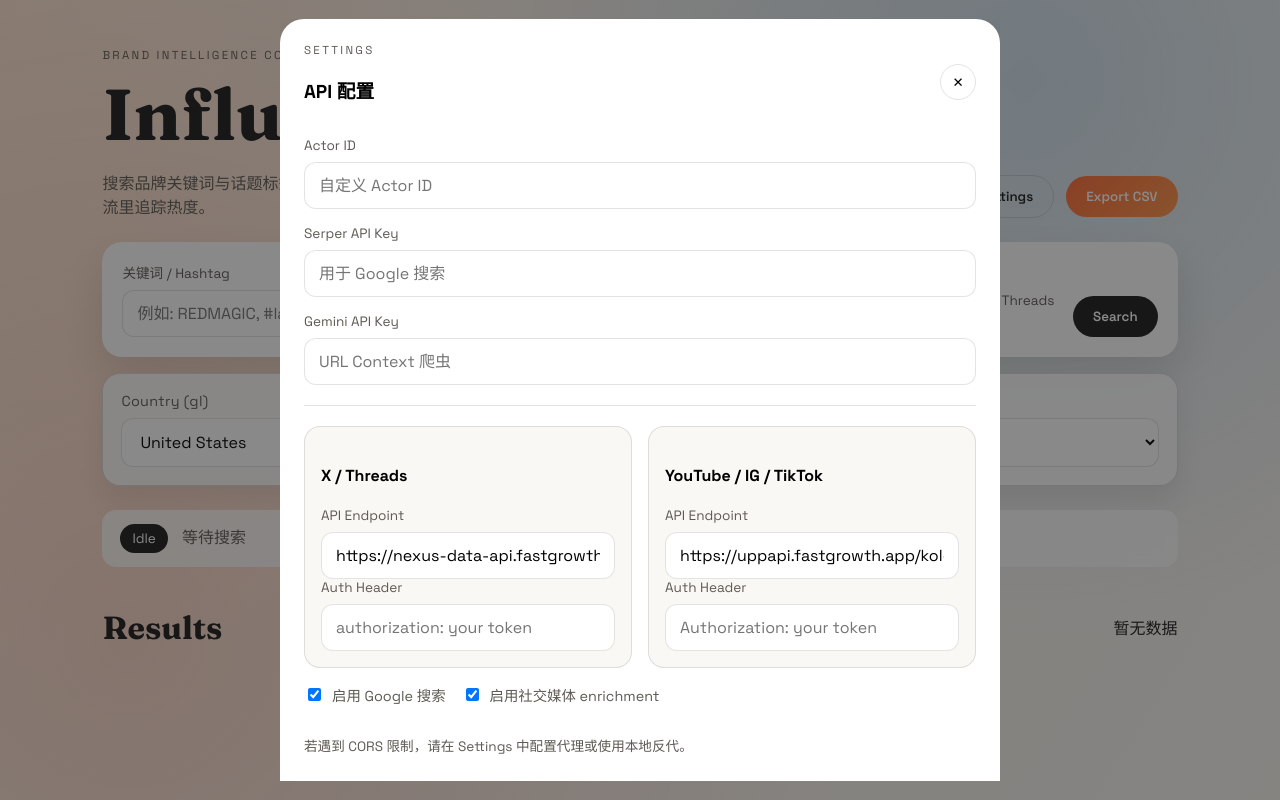
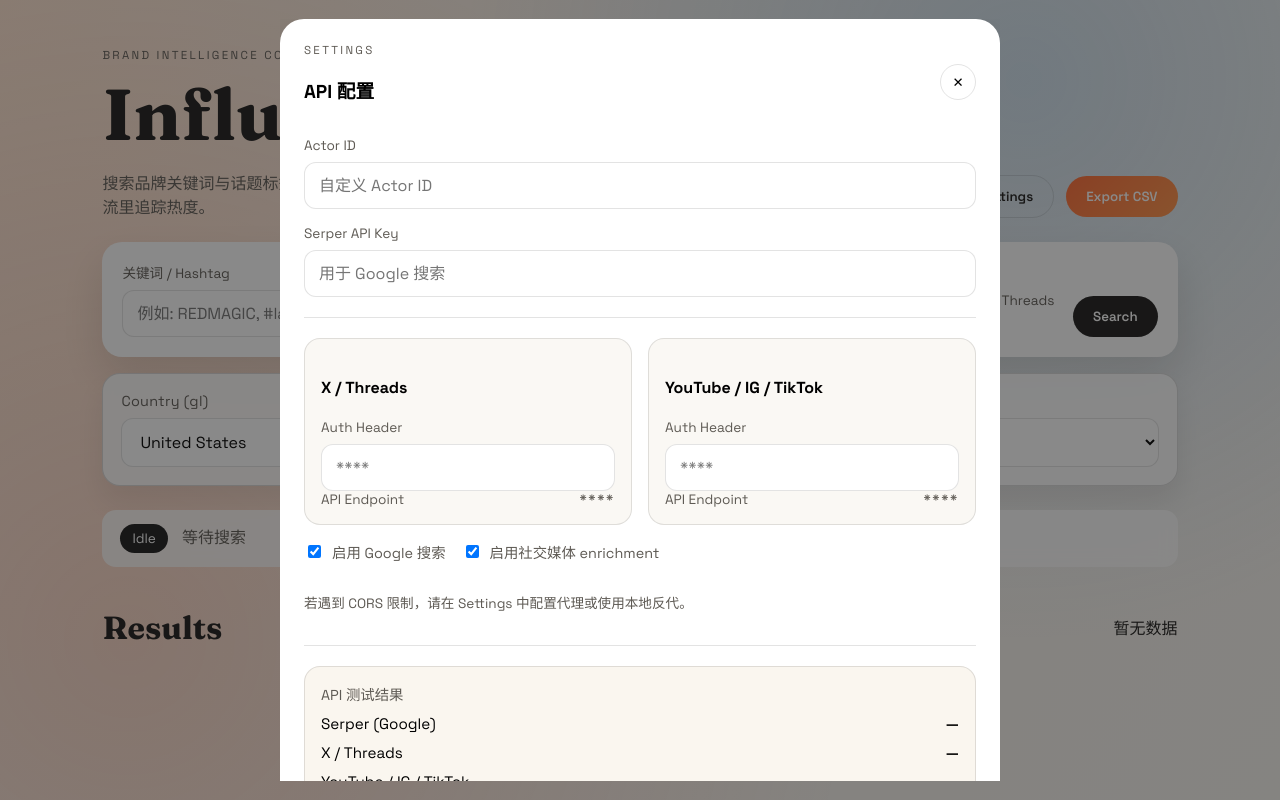
Before and after one commit to russellliu-bit/influence-tracker, a plain HTML site: page docs/index.html in a window 1280 px wide. Both pictures are taken after a click on the button "Settings". Drawn offline with Linux system fonts and the light colour scheme.

Commit message:
Mask endpoints/auth and remove Gemini field

```diff
--- a/docs/app.js
+++ b/docs/app.js
@@ -23,10 +23,7 @@
 const defaultSettings = {
   actorId: "",
   serperApi: "",
-  geminiApi: "",
-  xEndpoint: "https://nexus-data-api.fastgrowth.app/v1/kol/performance/enrichment",
   xAuth: "",
-  ytEndpoint: "https://uppapi.fastgrowth.app/kol-performance/api/enrichment",
   ytAuth: "",
   enableGoogle: true,
   enableSocial: true,
@@ -48,14 +45,14 @@
 const presetConfig = {
   actorId: "V1",
   serperApi: "9d8f9797336830655da3739459705c4f40266e1d",
-  geminiApi: "AIzaSyBiejasTxtV_7ofDQ41Aqql3LrR9McsGoI",
-  xEndpoint: "https://nexus-data-api.fastgrowth.app/v1/kol/performance/enrichment",
   xAuth: "Bearer 8a3e7f2b-1c9d-4a5f-b8c3-6e9a2d7f1b0c",
-  ytEndpoint: "https://uppapi.fastgrowth.app/kol-performance/api/enrichment",
   ytAuth: "kqt4Rt6yxKRFe8evDx3shLGguV",
   enableGoogle: true,
   enableSocial: true,
 };
+
+const X_ENDPOINT = "https://nexus-data-api.fastgrowth.app/v1/kol/performance/enrichment";
+const YT_ENDPOINT = "https://uppapi.fastgrowth.app/kol-performance/api/enrichment";
 
 const DEFAULT_LIMIT = 12;
 
@@ -323,9 +320,7 @@
   const results = [];
   for (const link of links) {
     const platform = detectPlatform(link);
-    const endpoint = platform === "x" || platform === "threads"
-      ? currentSettings.xEndpoint
-      : currentSettings.ytEndpoint;
+    const endpoint = platform === "x" || platform === "threads" ? X_ENDPOINT : YT_ENDPOINT;
     const authHeader = platform === "x" || platform === "threads"
       ? currentSettings.xAuth
       : currentSettings.ytAuth;
@@ -639,7 +634,7 @@
 }
 
 async function testX() {
-  if (!currentSettings.xEndpoint || !currentSettings.xAuth) {
+  if (!currentSettings.xAuth) {
     xStatus.textContent = "❌ 未配置";
     return;
   }
@@ -648,7 +643,7 @@
     payload.actor_id = currentSettings.actorId;
   }
   try {
-    const response = await fetch(currentSettings.xEndpoint, {
+    const response = await fetch(X_ENDPOINT, {
       method: "POST",
       headers: buildAuthHeaders(currentSettings.xAuth),
       body: JSON.stringify(payload),
@@ -660,7 +655,7 @@
 }
 
 async function testYt() {
-  if (!currentSettings.ytEndpoint || !currentSettings.ytAuth) {
+  if (!currentSettings.ytAuth) {
     ytStatus.textContent = "❌ 未配置";
     return;
   }
@@ -669,7 +664,7 @@
     payload.actor_id = currentSettings.actorId;
   }
   try {
-    const response = await fetch(currentSettings.ytEndpoint, {
+    const response = await fetch(YT_ENDPOINT, {
       method: "POST",
       headers: buildAuthHeaders(currentSettings.ytAuth),
       body: JSON.stringify(payload),
@@ -711,11 +706,8 @@
 function hydrateSettingsForm() {
   document.getElementById("actorId").value = currentSettings.actorId;
   document.getElementById("serperApi").value = currentSettings.serperApi;
-  document.getElementById("geminiApi").value = currentSettings.geminiApi;
-  document.getElementById("xEndpoint").value = currentSettings.xEndpoint;
-  document.getElementById("xAuth").value = currentSettings.xAuth;
-  document.getElementById("ytEndpoint").value = currentSettings.ytEndpoint;
-  document.getElementById("ytAuth").value = currentSettings.ytAuth;
+  document.getElementById("xAuth").value = currentSettings.xAuth ? "****" : "";
+  document.getElementById("ytAuth").value = currentSettings.ytAuth ? "****" : "";
   document.getElementById("enableGoogle").checked = currentSettings.enableGoogle;
   document.getElementById("enableSocial").checked = currentSettings.enableSocial;
 }
@@ -779,14 +771,14 @@
 }
 
 function readSettingsForm() {
+  const xAuthInput = document.getElementById("xAuth").value.trim();
+  const ytAuthInput = document.getElementById("ytAuth").value.trim();
+
   return {
     actorId: document.getElementById("actorId").value.trim(),
     serperApi: document.getElementById("serperApi").value.trim(),
-    geminiApi: document.getElementById("geminiApi").value.trim(),
-    xEndpoint: document.getElementById("xEndpoint").value.trim(),
-    xAuth: document.getElementById("xAuth").value.trim(),
-    ytEndpoint: document.getElementById("ytEndpoint").value.trim(),
-    ytAuth: document.getElementById("ytAuth").value.trim(),
+    xAuth: xAuthInput === "****" ? currentSettings.xAuth : xAuthInput,
+    ytAuth: ytAuthInput === "****" ? currentSettings.ytAuth : ytAuthInput,
     enableGoogle: document.getElementById("enableGoogle").checked,
     enableSocial: document.getElementById("enableSocial").checked,
   };
--- a/docs/index.html
+++ b/docs/index.html
@@ -156,10 +156,6 @@
             <label for="serperApi">Serper API Key</label>
             <input id="serperApi" type="password" placeholder="用于 Google 搜索" />
           </div>
-          <div class="input-group">
-            <label for="geminiApi">Gemini API Key</label>
-            <input id="geminiApi" type="password" placeholder="URL Context 爬虫" />
-          </div>
 
           <div class="divider"></div>
 
@@ -167,31 +163,23 @@
             <div class="source-card">
               <h4>X / Threads</h4>
               <div class="input-group">
-                <label for="xEndpoint">API Endpoint</label>
-                <input
-                  id="xEndpoint"
-                  type="text"
-                  value="https://nexus-data-api.fastgrowth.app/v1/kol/performance/enrichment"
-                />
+                <label for="xAuth">Auth Header</label>
+                <input id="xAuth" type="password" placeholder="****" />
               </div>
-              <div class="input-group">
-                <label for="xAuth">Auth Header</label>
-                <input id="xAuth" type="text" placeholder="authorization: your token" />
+              <div class="masked-row">
+                <span>API Endpoint</span>
+                <span class="masked-value">****</span>
               </div>
             </div>
             <div class="source-card">
               <h4>YouTube / IG / TikTok</h4>
               <div class="input-group">
-                <label for="ytEndpoint">API Endpoint</label>
-                <input
-                  id="ytEndpoint"
-                  type="text"
-                  value="https://uppapi.fastgrowth.app/kol-performance/api/enrichment"
-                />
+                <label for="ytAuth">Auth Header</label>
+                <input id="ytAuth" type="password" placeholder="****" />
               </div>
-              <div class="input-group">
-                <label for="ytAuth">Auth Header</label>
-                <input id="ytAuth" type="text" placeholder="Authorization: your token" />
+              <div class="masked-row">
+                <span>API Endpoint</span>
+                <span class="masked-value">****</span>
               </div>
             </div>
           </div>
--- a/docs/styles.css
+++ b/docs/styles.css
@@ -446,6 +446,19 @@
   background: #faf8f4;
 }
 
+.masked-row {
+  display: flex;
+  justify-content: space-between;
+  align-items: center;
+  font-size: 0.85rem;
+  color: var(--muted);
+}
+
+.masked-value {
+  font-weight: 600;
+  letter-spacing: 0.12em;
+}
+
 .toggle-row {
   display: flex;
   gap: 16px;
--- a/styles.css
+++ b/styles.css
@@ -446,6 +446,19 @@
   background: #faf8f4;
 }
 
+.masked-row {
+  display: flex;
+  justify-content: space-between;
+  align-items: center;
+  font-size: 0.85rem;
+  color: var(--muted);
+}
+
+.masked-value {
+  font-weight: 600;
+  letter-spacing: 0.12em;
+}
+
 .toggle-row {
   display: flex;
   gap: 16px;
```
Also changed, not shown: app.js (+15 -23 lines), index.html (+10 -22 lines).
